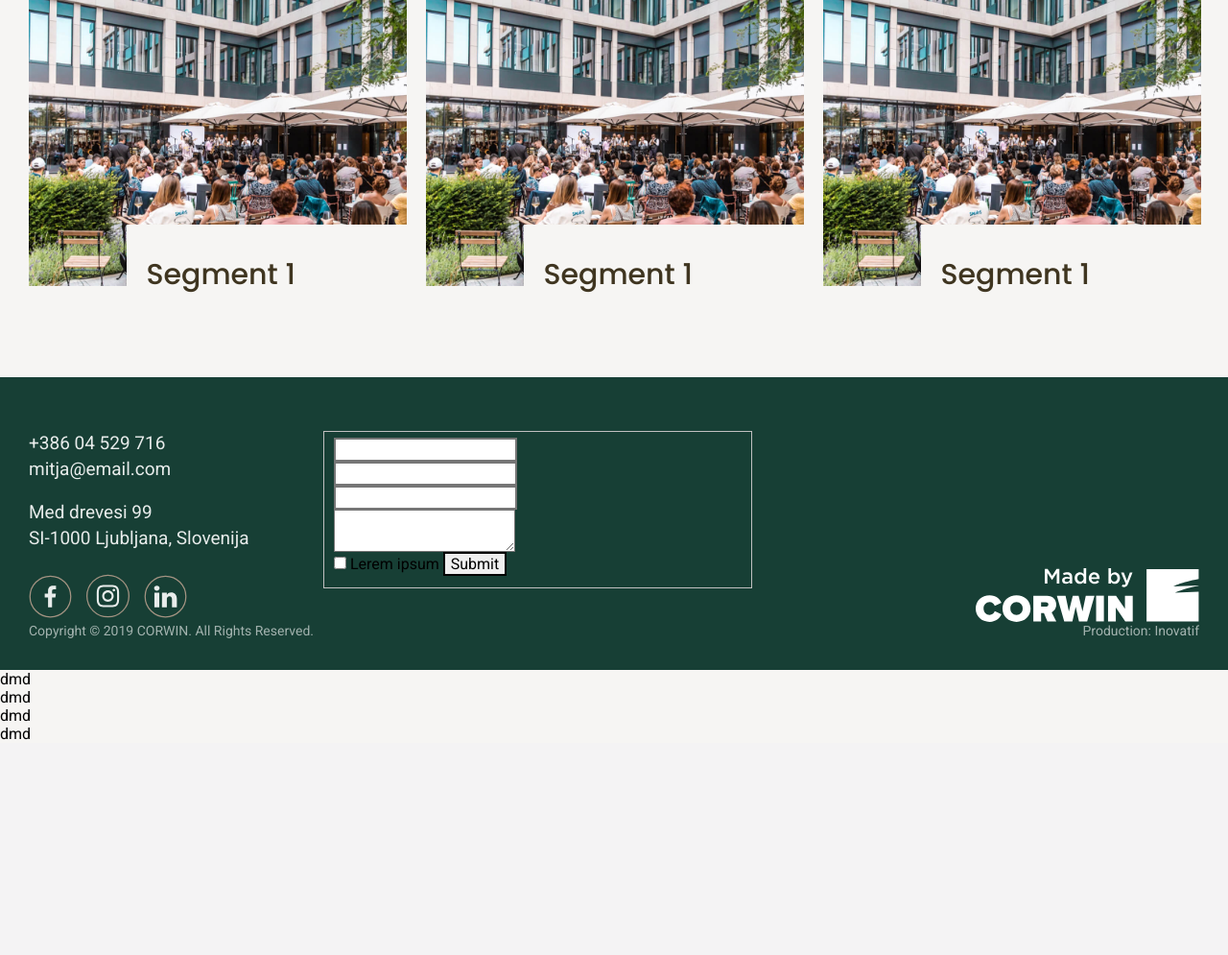
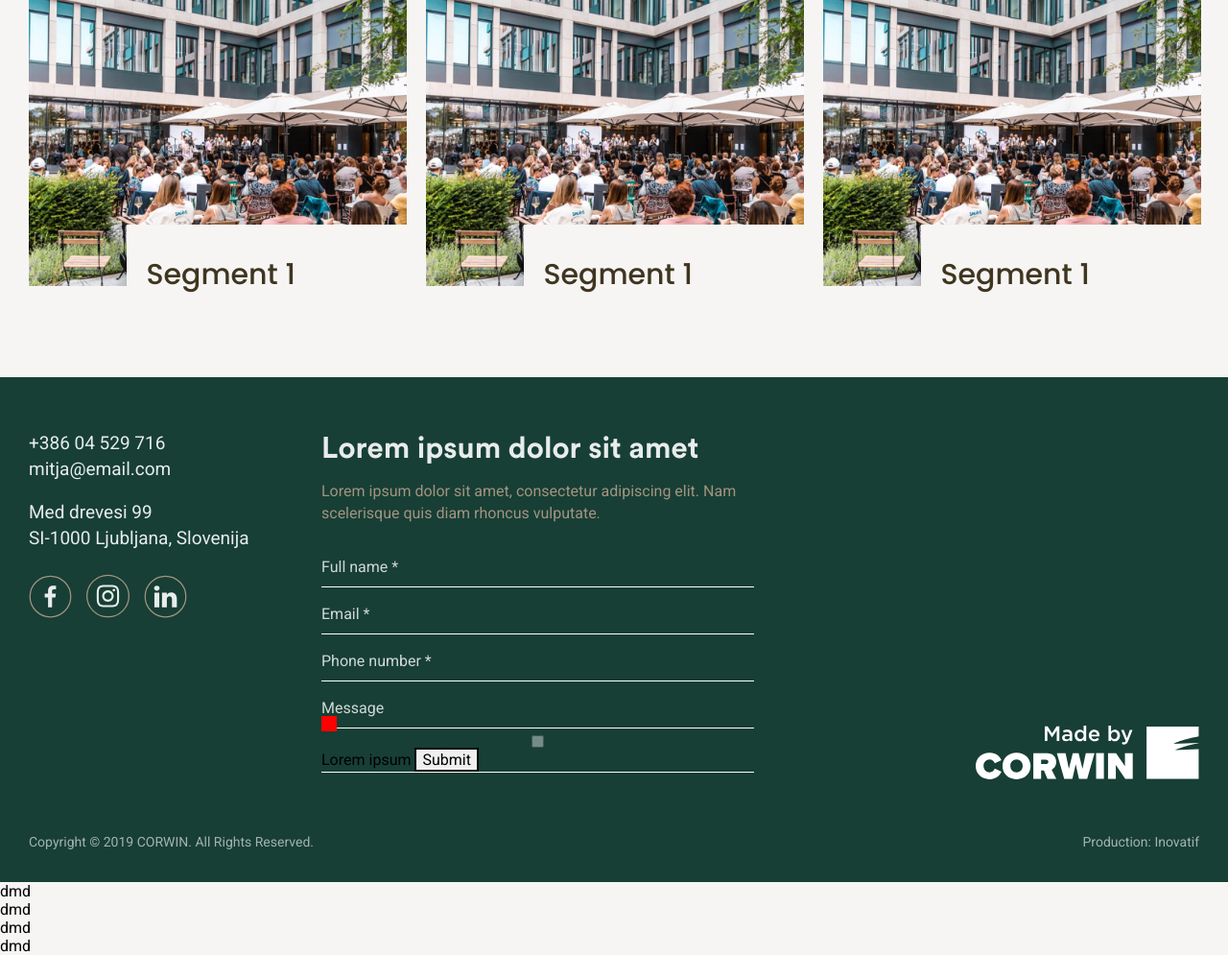
Before and after one commit to mitjapotocin/kvartet-task, a PHP site: page /index.html in a window 1280 px wide. Shown: the part 1962-2957 px from the top of the page at 96% size. Before the commit the page ends 2733 px from the top, so only its background shows below. Run offline with PHP 8.4, Linux system fonts and the light colour scheme.

Commit message:
Styled footer form

```diff
--- a/css/style.css
+++ b/css/style.css
@@ -268,6 +268,9 @@ textarea {
 .font-poppins {
   font-family: 'Poppins', sans-serif;
 }
+.font-circularpro {
+  font-family: 'CircularPro-Bold';
+}
 button,
 input,
 select,
@@ -513,6 +516,73 @@ footer {
     grid-template-rows: min-content min-content min-content;
     grid-template-areas: "contact-form" "contact" "footer-logo";
   }
+}
+.copyrights-credit {
+  margin-top: 56;
+}
+@media only screen and (max-width:767px) {
+  .copyrights-credit {
+    margin-top: 40;
+  }
+}
+fieldset {
+  border: none;
+  margin: 0;
+  padding: 0;
+}
+.form-row {
+  margin-bottom: 7px;
+  border-bottom: 1px solid #fff;
+}
+.form-row input {
+  width: 100%;
+  background: none;
+  border: none;
+  font-size: 16px;
+  padding: 11px 0 11px 0;
+  color: #fff;
+  font-family: 'Roboto', sans-serif;
+}
+.form-row input::-webkit-input-placeholder {
+  opacity: 0.8;
+}
+.form-row input:-ms-input-placeholder {
+  opacity: 0.8;
+}
+.form-row input::placeholder {
+  opacity: 0.8;
+}
+.form-row input:focus {
+  outline: auto 3px #a39382;
+}
+.form-row input[type=checkbox] {
+  opacity: 0.4;
+}
+.custom-ckeckbox {
+  display: block;
+  position: absolute;
+  top: -20px;
+  width: 16px;
+  height: 16px;
+  background: red;
+}
+.checkbox-row {
+  position: relative;
+}
+.contact-form h3 {
+  color: #fff;
+  opacity: 0.9;
+  font-size: 31px;
+  font-family: 'CircularPro-Bold';
+  margin-bottom: 15px;
+}
+.contact-form p {
+  color: #a39382;
+  font-size: 16;
+  margin-bottom: 24px;
+}
+.form-label-ceckbox {
+  display: inline;
 }
 nav {
   font-family: 'Poppins', sans-serif;
--- a/index.html
+++ b/index.html
@@ -206,28 +206,36 @@
                 </div>
             </div>
             <div class="contact-form">
+                <h3>Lorem ipsum dolor sit amet</h3>
+                <p>Lorem ipsum dolor sit amet, consectetur adipiscing elit. Nam scelerisque quis
+                    diam rhoncus
+                    vulputate.</p>
                 <form action="" method="post">
                     <fieldset>
-                        <div class="form_row">
+                        <div class="form-row">
                             <label for="name" class="form-label">Full name</label>
-                            <input type="text" name="name" id="name" class="input-field" required />
+                            <input placeholder="Full name *" type="text" name="name" id="name" class="input-field"
+                                required />
                         </div>
-                        <div class="form_row">
+                        <div class="form-row">
                             <label for="email" class="form-label">Email</label>
-                            <input type="email" name="email" id="email" class="input-field" required />
+                            <input placeholder="Email *" type="email" name="email" id="email" class="input-field"
+                                required />
                         </div>
-                        <div class="form_row">
+                        <div class="form-row">
                             <label for="message" class="form-label">Phone number</label>
-                            <input name="number" id="number" class="input-field" rows="1"></input>
+                            <input placeholder="Phone number *" name="number" id="number" class="input-field"
+                                rows="1"></input>
                         </div>
-                        <div class="form_row">
+                        <div class="form-row">
                             <label for="message" class="form-label">Your message</label>
-                            <textarea name="message" id="message" class="input-field"></textarea>
+                            <input placeholder="Message" name="message" id="message" class="input-field"></textarea>
                         </div>
 
-                        <div class="form_row">
+                        <div class="form-row checkbox-row">
                             <input type="checkbox" name="checkbox" id="checkbox" class="input-field-checkbox"></input>
-                            <label for="checkbox" class="form-label-ceckbox">Lerem ipsum</label>
+                            <span class="custom-ckeckbox"></span>
+                            <label for="checkbox" class="form-label-ceckbox">Lorem ipsum</label>
 
                             <button class="form-button" type="submit">Submit</button>
                         </div>
--- a/less/site/default/footer.less
+++ b/less/site/default/footer.less
@@ -110,3 +110,84 @@ footer {
 
     }
 }
+
+.copyrights-credit {
+    margin-top: 56;
+
+    @media @bp_max_768 {
+        margin-top: 40;
+    }
+}
+
+
+//form
+
+fieldset {
+    border: none;
+    margin: 0;
+    padding: 0;
+}
+
+.form-row {
+    margin-bottom: 7px;
+    border-bottom: 1px solid #fff;
+
+    input {
+        width: 100%;
+        background: none;
+        border: none;
+        font-size: 16px;
+        padding: 11px 0 11px 0;
+        color: #fff;
+        .font-roboto;
+
+        &::placeholder {
+            opacity: 0.8;
+        }
+
+        &:focus {
+            outline: auto 3px @buttoncolor;
+        }
+    }
+
+    input[type=checkbox]:checked {}
+
+    input[type=checkbox] {
+        // visibility: hidden;
+        opacity: 0.4;
+
+    }
+}
+
+.custom-ckeckbox {
+    display: block;
+    position: absolute;
+    top: -20px;
+    .wh(16px, 16px);
+    background: red;
+
+}
+
+.checkbox-row {
+    position: relative;
+}
+
+.contact-form {
+    h3 {
+        color: #fff;
+        opacity: 0.9;
+        font-size: 31px;
+        .font-circularpro;
+        margin-bottom: 15px;
+    }
+
+    p {
+        color: @buttoncolor;
+        font-size: 16;
+        margin-bottom: 24px;
+    }
+}
+
+.form-label-ceckbox {
+    display: inline;
+}
--- a/less/styles/typography.less
+++ b/less/styles/typography.less
@@ -10,3 +10,7 @@
 .font-poppins {
     font-family: 'Poppins', sans-serif;
 }
+
+.font-circularpro {
+    font-family: 'CircularPro-Bold';
+}
```
Also changed, not shown: css/.prefixed/style.css (+64 -0 lines), css/style.min.css, 2 other files.
